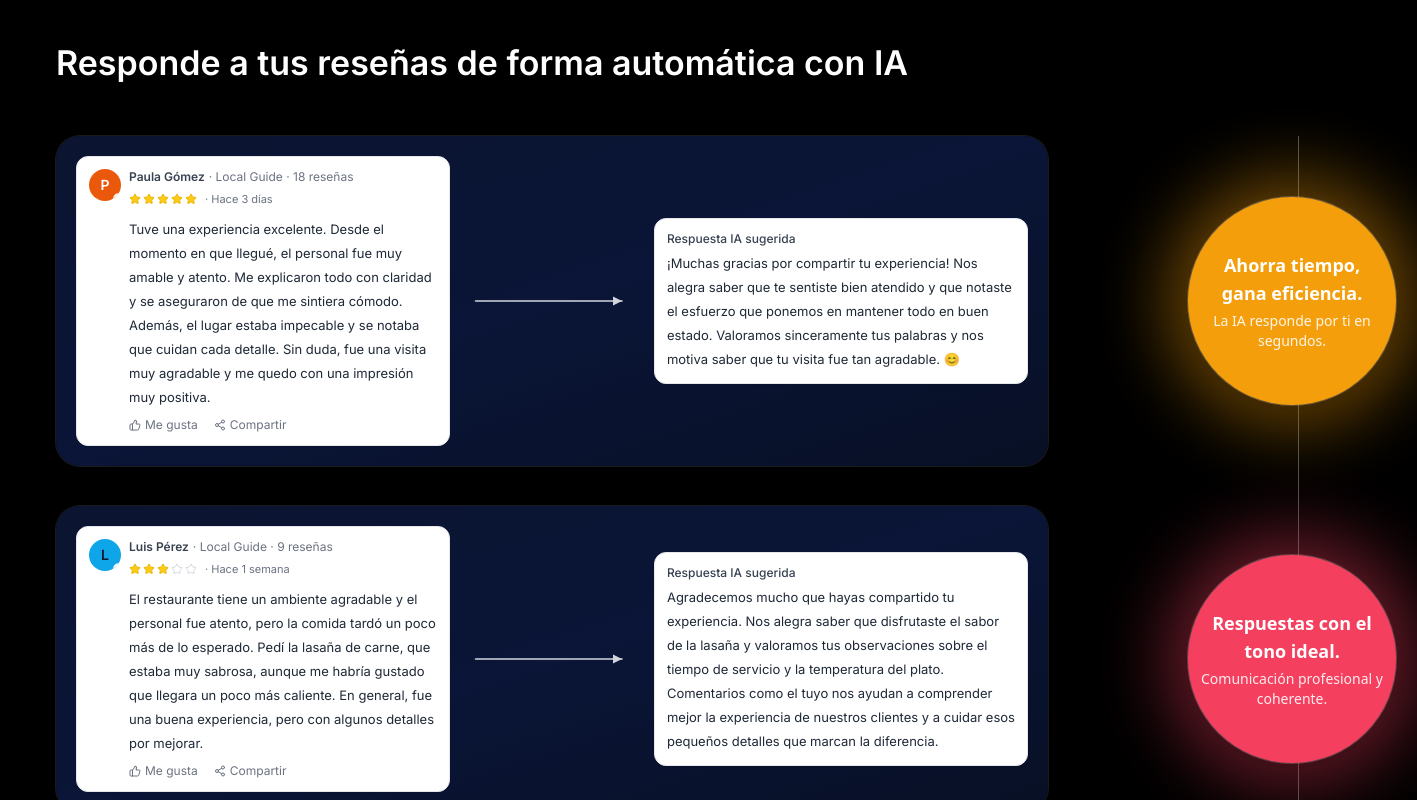
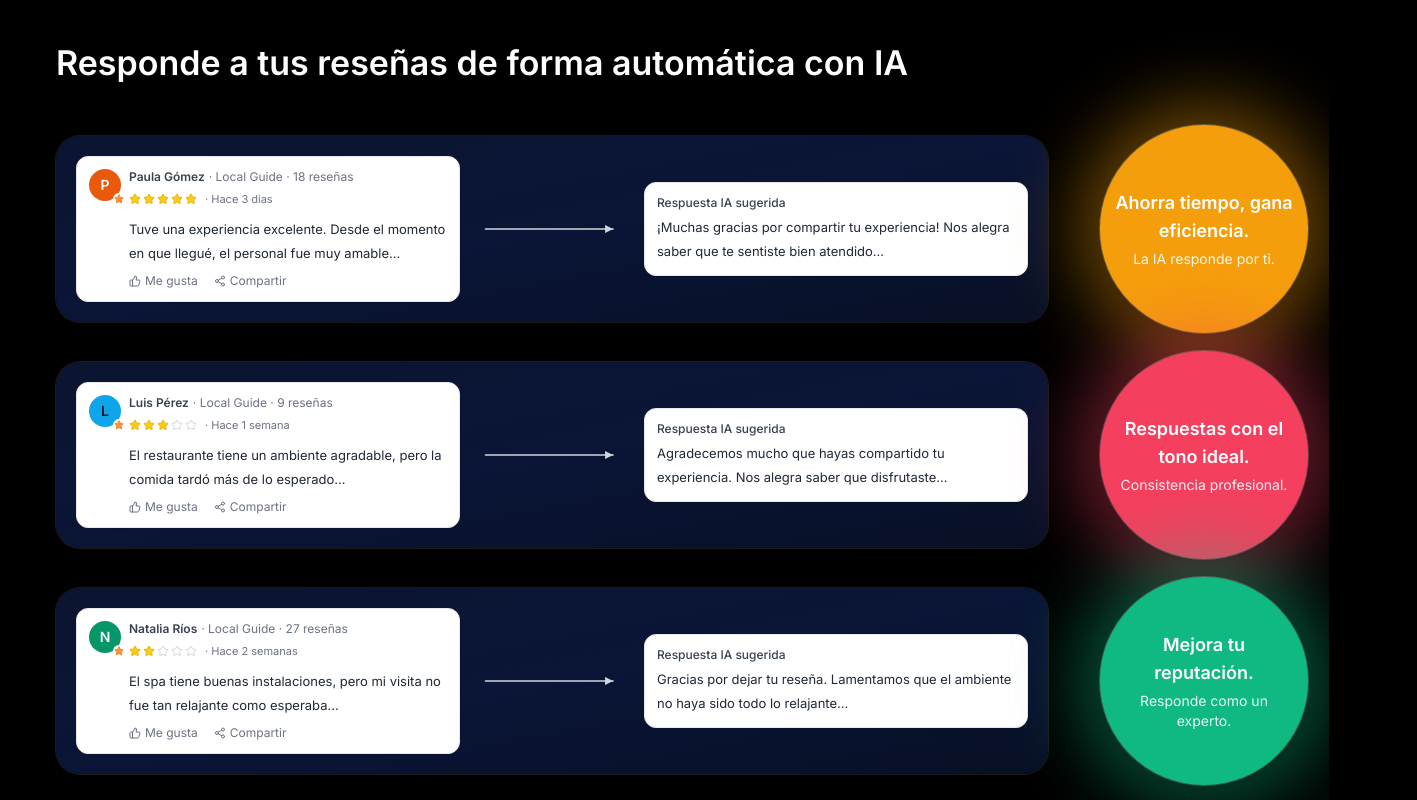
Before and after one commit to eduardomaper7-coder/aibe-frontend, a Next.js app: page / in a window 1280 px wide. Shown: the part 6720-7520 px from the top of the page, 1417 px wide, since content can reach past the window. Built offline with nearby package versions, Linux system fonts and the light colour scheme.

Commit message:
mejorar-movil

```diff
--- a/components/ui/SeccionResenasIA.tsx
+++ b/components/ui/SeccionResenasIA.tsx
@@ -2,7 +2,7 @@
 
 import Link from "next/link";
 import { ThumbsUp, Share2, Star } from "lucide-react";
-import { motion, type Variants } from "framer-motion";
+import { motion } from "framer-motion";
 
 /* ⭐ ESTRELLAS */
 function RatingStars({ rating }: { rating: number }) {
@@ -20,7 +20,7 @@ function RatingStars({ rating }: { rating: number }) {
   );
 }
 
-/* ⭐ AVATAR MÁS PEQUEÑO */
+/* ⭐ AVATAR */
 function Avatar({
   name,
   color,
@@ -33,33 +33,31 @@ function Avatar({
   const initial = name[0]?.toUpperCase() ?? "?";
   return (
     <div
-      className={`relative h-8 w-8 shrink-0 overflow-hidden rounded-full ${color} ${textColor} grid place-items-center text-sm font-semibold`}
+      className={`relative h-8 w-8 shrink-0 rounded-full grid place-items-center text-sm font-semibold ${color} ${textColor}`}
     >
       {initial}
-      <div className="absolute -bottom-1 -right-1 grid h-3 w-3 place-items-center rounded-full bg-white">
+      <div className="absolute -bottom-1 -right-1 h-3 w-3 rounded-full grid place-items-center bg-white">
         <Star className="h-2.5 w-2.5 fill-orange-400 stroke-orange-500" />
       </div>
     </div>
   );
 }
 
-/* ⭐ ACCIONES */
+/* ⭐ BARRA DE ACCIONES */
 function ActionBar() {
   return (
     <div className="mt-2 flex gap-4 text-xs text-gray-500">
       <button className="flex items-center gap-1 hover:text-gray-700">
-        <ThumbsUp className="h-3 w-3" />
-        Me gusta
+        <ThumbsUp className="h-3 w-3" /> Me gusta
       </button>
       <button className="flex items-center gap-1 hover:text-gray-700">
-        <Share2 className="h-3 w-3" />
-        Compartir
+        <Share2 className="h-3 w-3" /> Compartir
       </button>
     </div>
   );
 }
 
-/* ⭐ TARJETA DE RESEÑA REDUCIDA Y SIN TRUNCAR */
+/* ⭐ RESEÑA */
 function ReviewCard({ review }: { review: any }) {
   return (
     <div className="rounded-xl border bg-white p-3 shadow-sm w-full max-w-sm text-[13px] leading-5">
@@ -70,13 +68,11 @@ function ReviewCard({ review }: { review: any }) {
             <span className="font-semibold">{review.user}</span>
             <span className="text-gray-500">· Local Guide · {review.guideReviews} reseñas</span>
           </div>
-
           <div className="mt-1 flex items-center gap-2 text-[11px] text-gray-500">
             <RatingStars rating={review.rating} />
             <span>· {review.time}</span>
           </div>
 
-          {/* TEXTO COMPLETO SIN TRUNCAR */}
           <p className="mt-2 text-[13px] leading-6 whitespace-normal break-words text-gray-800">
             {review.text}
           </p>
@@ -88,13 +84,11 @@ function ReviewCard({ review }: { review: any }) {
   );
 }
 
-/* ⭐ TARJETA IA REDUCIDA Y SIN TRUNCAR */
+/* ⭐ RESPUESTA IA */
 function AIResponseCard({ text }: { text: string }) {
   return (
-    <div className="relative rounded-xl border bg-white p-3 shadow-sm w-full max-w-sm text-[13px] leading-5">
+    <div className="rounded-xl border bg-white p-3 shadow-sm w-full max-w-sm text-[13px] leading-5">
       <div className="mb-1 text-xs font-medium text-gray-700">Respuesta IA sugerida</div>
-
-      {/* TEXTO COMPLETO SIN TRUNCAR */}
       <p className="text-[13px] leading-6 whitespace-normal break-words text-gray-800">
         {text}
       </p>
@@ -102,7 +96,7 @@ function AIResponseCard({ text }: { text: string }) {
   );
 }
 
-/* ⭐ CÍRCULO FEATURE REDUCIDO */
+/* ⭐ CÍRCULO DE FEATURES (SOLO DESKTOP) */
 function FeatureCircle({
   title,
   subtitle,
@@ -118,11 +112,10 @@ function FeatureCircle({
     <motion.div
       initial={{ opacity: 0, scale: 0.9, y: 18 }}
       whileInView={{ opacity: 1, scale: 1, y: 0 }}
-      viewport={{ once: true, amount: 0 }}
-      transition={{ delay, duration: 0.5, ease: [0.22, 1, 0.36, 1] }}
+      viewport={{ once: true }}
+      transition={{ delay, duration: 0.5 }}
       className="relative grid place-items-center rounded-full
-        h-36 w-36 md:h-44 md:w-44 xl:h-52 xl:w-52
-        text-white text-center px-3 shadow-lg ring-1 ring-white/20"
+        h-36 w-36 md:h-44 md:w-44 xl:h-52 xl:w-52 text-white text-center px-3 shadow-lg ring-1 ring-white/20"
       style={{ backgroundColor: color }}
     >
       <div
@@ -134,14 +127,9 @@ function FeatureCircle({
           transform: "scale(1.2)",
         }}
       />
-
-      <div className="font-sans">
-        <div className="text-[13px] md:text-base xl:text-lg font-semibold">
-          {title}
-        </div>
-        <div className="mt-1 text-[11px] md:text-xs xl:text-sm opacity-90">
-          {subtitle}
-        </div>
+      <div>
+        <div className="text-[13px] md:text-base xl:text-lg font-semibold">{title}</div>
+        <div className="mt-1 text-[11px] md:text-xs xl:text-sm opacity-90">{subtitle}</div>
       </div>
     </motion.div>
   );
@@ -150,6 +138,7 @@ function FeatureCircle({
 /* ⭐ COMPONENTE PRINCIPAL */
 export default function SeccionResenasIA() {
   const rows = [
+    /* --- tus 3 reseñas --- */
     {
       user: "Paula Gómez",
       guideReviews: 18,
@@ -158,9 +147,9 @@ export default function SeccionResenasIA() {
       avatarColor: "bg-orange-600",
       avatarText: "text-white",
       text:
-        "Tuve una experiencia excelente. Desde el momento en que llegué, el personal fue muy amable y atento. Me explicaron todo con claridad y se aseguraron de que me sintiera cómodo. Además, el lugar estaba impecable y se notaba que cuidan cada detalle. Sin duda, fue una visita muy agradable y me quedo con una impresión muy positiva.",
+        "Tuve una experiencia excelente. Desde el momento en que llegué, el personal fue muy amable...",
       ai:
-        "¡Muchas gracias por compartir tu experiencia! Nos alegra saber que te sentiste bien atendido y que notaste el esfuerzo que ponemos en mantener todo en buen estado. Valoramos sinceramente tus palabras y nos motiva saber que tu visita fue tan agradable. 😊",
+        "¡Muchas gracias por compartir tu experiencia! Nos alegra saber que te sentiste bien atendido...",
     },
     {
       user: "Luis Pérez",
@@ -170,9 +159,9 @@ export default function SeccionResenasIA() {
       avatarColor: "bg-sky-500",
       avatarText: "text-slate-900",
       text:
-        "El restaurante tiene un ambiente agradable y el personal fue atento, pero la comida tardó un poco más de lo esperado. Pedí la lasaña de carne, que estaba muy sabrosa, aunque me habría gustado que llegara un poco más caliente. En general, fue una buena experiencia, pero con algunos detalles por mejorar.",
+        "El restaurante tiene un ambiente agradable, pero la comida tardó más de lo esperado...",
       ai:
-        "Agradecemos mucho que hayas compartido tu experiencia. Nos alegra saber que disfrutaste el sabor de la lasaña y valoramos tus observaciones sobre el tiempo de servicio y la temperatura del plato. Comentarios como el tuyo nos ayudan a comprender mejor la experiencia de nuestros clientes y a cuidar esos pequeños detalles que marcan la diferencia.",
+        "Agradecemos mucho que hayas compartido tu experiencia. Nos alegra saber que disfrutaste...",
     },
     {
       user: "Natalia Ríos",
@@ -182,98 +171,76 @@ export default function SeccionResenasIA() {
       avatarColor: "bg-emerald-600",
       avatarText: "text-white",
       text:
-        "El spa tiene unas instalaciones bonitas, pero mi visita no fue tan relajante como esperaba. Durante el masaje, hubo algo de ruido en la sala contigua y me costó desconectarme. El personal fue respetuoso, pero sentí que la experiencia podría haber sido más tranquila. Salí algo decepcionada, aunque el lugar en sí me pareció agradable.",
+        "El spa tiene buenas instalaciones, pero mi visita no fue tan relajante como esperaba...",
       ai:
-        "Gracias por dejar tu reseña y contarnos cómo fue tu experiencia. Lamentamos que el ambiente no haya sido todo lo relajante que esperabas y agradecemos que lo señales con claridad. Valoramos tus comentarios, ya que nos permiten conocer mejor la percepción de nuestros clientes y seguir prestando atención a los detalles que influyen en su bienestar.",
+        "Gracias por dejar tu reseña. Lamentamos que el ambiente no haya sido todo lo relajante...",
     },
   ];
 
   const features = [
-    {
-      title: "Ahorra tiempo, gana eficiencia.",
-      subtitle: "La IA responde por ti en segundos.",
-      color: "#F59E0B",
-    },
-    {
-      title: "Respuestas con el tono ideal.",
-      subtitle: "Comunicación profesional y coherente.",
-      color: "#F43F5E",
-    },
-    {
-      title: "Mejora tu reputación fácilmente.",
-      subtitle: "Demuestra atención en cada respuesta.",
-      color: "#10B981",
-    },
+    { title: "Ahorra tiempo, gana eficiencia.", subtitle: "La IA responde por ti.", color: "#F59E0B" },
+    { title: "Respuestas con el tono ideal.", subtitle: "Consistencia profesional.", color: "#F43F5E" },
+    { title: "Mejora tu reputación.", subtitle: "Responde como un experto.", color: "#10B981" },
   ];
-
-  const getVariants = (baseDelay: number) => ({
-    review: {
-      hidden: { opacity: 0, y: 8 },
-      show: { opacity: 1, y: 0, transition: { delay: baseDelay } },
-    },
-    arrow: {
-      hidden: { pathLength: 0, opacity: 0 },
-      show: {
-        pathLength: 1,
-        opacity: 1,
-        transition: { delay: baseDelay + 0.3, duration: 0.4 },
-      },
-    },
-    ai: {
-      hidden: { opacity: 0, y: 8 },
-      show: { opacity: 1, y: 0, transition: { delay: baseDelay + 0.6 } },
-    },
-  });
 
   return (
     <section className="w-full bg-black py-16 relative overflow-x-visible">
       <div className="max-w-5xl pl-6 md:pl-8 relative">
-
         <h2 className="text-white text-[30px] md:text-[34px] font-semibold">
           Responde a tus reseñas de forma automática con IA
         </h2>
 
-        <div className="relative mt-12 space-y-10">
+        {/* 📱 MÓVIL: 3 reseñas + flecha vertical */}
+        <div className="mt-12 space-y-12 md:hidden">
+          {rows.map((r, idx) => (
+            <div key={idx} className="flex flex-col items-center space-y-4">
+              <ReviewCard review={r} />
 
-          {/* Línea vertical */}
-          <div
-            className="hidden md:block absolute top-0 right-[-240px] lg:right-[-300px] xl:right-[-360px]
-              w-[160px] md:w-[180px] xl:w-[220px] h-full"
+              <motion.svg
+                width="32"
+                height="90"
+                viewBox="0 0 32 90"
+                initial={{ opacity: 0, y: -10 }}
+                whileInView={{ opacity: 1, y: 0 }}
+                viewport={{ once: true }}
+                transition={{ duration: 0.5 }}
               >
-            <motion.div
-              className="absolute left-1/2 -translate-x-1/2 w-px bg-white/30 h-full"
-              initial={{ scaleY: 0, originY: 0 }}
-              whileInView={{ scaleY: 1 }}
+                <motion.line
+                  x1="16"
+                  y1="0"
+                  x2="16"
+                  y2="70"
+                  stroke="#d1d5db"
+                  strokeWidth="2"
+                  strokeLinecap="round"
+                  initial={{ pathLength: 0 }}
+                  whileInView={{ pathLength: 1 }}
                   viewport={{ once: true }}
-              transition={{ duration: 0.7 }}
+                  transition={{ duration: 0.8 }}
                 />
+                <polygon points="10,70 22,70 16,90" fill="#d1d5db" />
+              </motion.svg>
+
+              <AIResponseCard text={r.ai} />
+            </div>
+          ))}
         </div>
 
-          {rows.map((r, idx) => {
-            const v = getVariants(idx * 0.15);
-            const f = features[idx];
-            const circleDelay = 0.15 + idx * 0.15;
-
-            return (
+        {/* 🖥️ ESCRITORIO COMPLETO */}
+        <div className="hidden md:block relative mt-12 space-y-10">
+          {rows.map((r, idx) => (
             <div key={idx} className="relative">
-
-                <div className="relative overflow-hidden rounded-3xl p-4 md:p-5 bg-gradient-to-br from-[#0B1430] via-[#0A1537] to-[#081025] ring-1 ring-white/10">
-
-                  <div className="relative flex flex-col items-center gap-6 md:flex-row md:items-center md:justify-between">
-
-                    <motion.div variants={v.review} initial="hidden" whileInView="show" viewport={{ once: true }}>
+              <div className="rounded-3xl p-5 bg-gradient-to-br from-[#0B1430] via-[#0A1537] to-[#081025] ring-1 ring-white/10 flex items-center justify-between gap-6">
                 <ReviewCard review={r} />
-                    </motion.div>
 
                 <motion.svg
-                      variants={v.arrow}
-                      initial="hidden"
-                      whileInView="show"
-                      viewport={{ once: true }}
                   xmlns="http://www.w3.org/2000/svg"
                   viewBox="0 0 200 20"
-                      className="hidden md:block h-4 w-40"
+                  className="h-4 w-40"
                   fill="none"
+                  initial={{ pathLength: 0 }}
+                  whileInView={{ pathLength: 1 }}
+                  transition={{ duration: 0.6 }}
                 >
                   <defs>
                     <marker id="arrowhead" markerWidth="6" markerHeight="6" refX="6" refY="3" orient="auto">
@@ -292,24 +259,14 @@ export default function SeccionResenasIA() {
                   />
                 </motion.svg>
 
-                    <motion.div variants={v.ai} initial="hidden" whileInView="show" viewport={{ once: true }}>
                 <AIResponseCard text={r.ai} />
-                    </motion.div>
+              </div>
+
+              <div className="absolute top-1/2 -translate-y-1/2 right-[-260px]">
+                <FeatureCircle {...features[idx]} delay={idx * 0.2} />
               </div>
             </div>
-
-                <div
-                  className="hidden md:block absolute top-1/2 -translate-y-1/2
-                    right-[-240px] lg:right-[-300px] xl:right-[-360px]
-                    w-[160px] md:w-[180px] xl:w-[220px]"
-                >
-                  <div className="mx-auto w-full">
-                    <FeatureCircle {...f} delay={circleDelay} />
-                  </div>
-                </div>
-              </div>
-            );
-          })}
+          ))}
         </div>
       </div>
 
```
Lines whose indentation alone changed are shown as unchanged.
